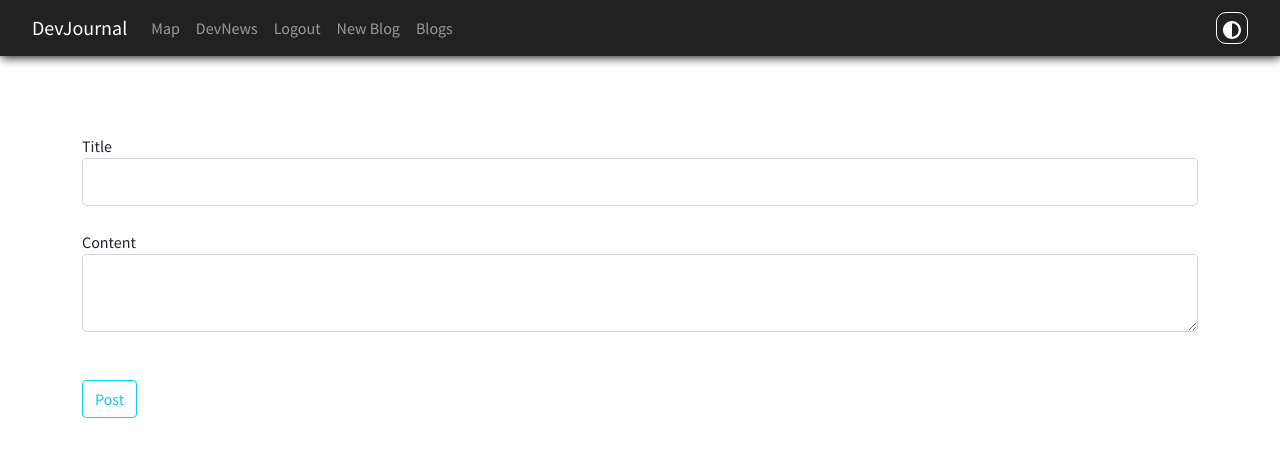
After one commit to ahmishra/DevExplorer, a Flask app: page /posts/new in a window 1280 px wide. The commit adds this page. Shown: the top 457 px of the page. Run offline with Flask 2, Linux system fonts and the light colour scheme; a user stored in the database is signed in.

Commit message:
Blogs, User Authentication, Bug Fixes, UI/UX Improvments

```diff
--- a/main/forms.py
+++ b/main/forms.py
@@ -1,6 +1,7 @@
 from flask_wtf import FlaskForm
+from wtforms import validators
 from wtforms.fields.core import BooleanField, StringField
-from wtforms.fields.simple import PasswordField, SubmitField
+from wtforms.fields.simple import PasswordField, SubmitField, TextAreaField
 from wtforms.validators import DataRequired, EqualTo, Length, ValidationError
 from main.models import User
 
@@ -28,3 +29,10 @@ class LoginForm(FlaskForm):
                              DataRequired(), Length(min=8, max=64)])
     remember_me = BooleanField("Remember Me")
     submit = SubmitField('Login')
+
+
+# New Post Form
+class NewPostForm(FlaskForm):
+    title = StringField('Title', validators=[DataRequired(), Length(10)])
+    content = TextAreaField('Content', validators=[DataRequired(), Length(25)])
+    submit = SubmitField('Post')
--- a/main/models.py
+++ b/main/models.py
@@ -1,4 +1,6 @@
 from datetime import datetime
+
+from sqlalchemy.orm import backref
 from main import db, login_manager
 from flask_login import UserMixin
 
@@ -28,4 +30,4 @@ class Post(db.Model):
     user_id = db.Column(db.Integer, db.ForeignKey("user.id"), nullable=False)
 
     def __repr__(self):
-        return f"User({self.id}, {self.title}, {self.date_posted})"
+        return f"Post({self.id}, {self.title}, {self.date_posted})"
--- a/main/routes.py
+++ b/main/routes.py
@@ -1,7 +1,10 @@
-from flask_login.utils import login_user, current_user, logout_user
+from enum import auto
+from operator import pos
+from flask_login.utils import login_required, login_user, current_user, logout_user
+from main import forms
 from main.models import User, Post
 from flask import render_template, redirect, url_for, flash
-from main.forms import RegistrationForm, LoginForm
+from main.forms import RegistrationForm, LoginForm, NewPostForm
 from main import app, bcrypt, db
 
 
@@ -59,3 +62,25 @@ def login():
 def logout():
 	logout_user()
 	return redirect(url_for('home'))
+
+
+# New Post Page
+@app.route("/posts/new", methods=["POST", "GET"])
+@login_required
+def new_post():
+	form = NewPostForm()
+	if form.validate_on_submit():
+		post = Post(title=form.title.data, content=form.content.data, author=current_user)
+		db.session.add(post)
+		db.session.commit()
+		flash("Post Was Created", "info")
+		return redirect(url_for('home'))
+
+	return render_template("new-post.html", form=form)
+
+# List Posts Page
+@app.route("/posts")
+@login_required
+def list_posts():
+	posts = Post.query.all()
+	return render_template("posts.html", posts=posts)
--- a/main/static/main.css
+++ b/main/static/main.css
@@ -48,3 +48,21 @@ nav {
 .heading {
 	font-weight: 700;
 }
+
+.blogs {
+	background-color: #212121;
+	color: white;
+	padding: 30px;
+	width: 25rem;
+	margin: 0px;
+	box-shadow: 0px 1px 20px black;
+	border-radius: 25px;
+}
+
+.card-text{
+	overflow: hidden;
+	height:10rem;
+	display: -webkit-box;
+	-webkit-line-clamp: 3;
+	-webkit-box-orient: vertical;
+}
--- a/main/templates/base.html
+++ b/main/templates/base.html
@@ -42,9 +42,6 @@
 					<li class="nav-item">
 						<a class="nav-link" href="#">DevNews</a>
 					</li>
-					<li class="nav-item">
-						<a class="nav-link" href="#">Blog</a>
-					</li>
 					{% if current_user.is_authenticated != True %}
 					<li class="nav-item">
 						<a class="nav-link" href="{{ url_for('register') }}">Register</a>
@@ -55,8 +52,11 @@
 					{% else %}
 					<li class="nav-item">
 						<a class="nav-link" href="{{ url_for('logout') }}">Logout</a>
-					</li><li class="nav-item">
-						<a class="nav-link" href="{{ url_for('account') }}">Account</a>
+					<li class="nav-item">
+						<a class="nav-link" href="{{ url_for('new_post') }}">New Blog</a>
+					</li>
+					<li class="nav-item">
+						<a class="nav-link" href="{{ url_for('list_posts') }}">Blogs</a>
 					</li>
 					{% endif %}
 				</ul>
--- /dev/null
+++ b/main/templates/new-post.html
@@ -0,0 +1,61 @@
+{% extends "base.html" %}
+{% block title %}
+New Blog - DevExplorer
+{% endblock title %}
+
+{% block content %}
+    <div class="container">
+
+        <!-- NEW POST FORM -->
+        <form method="POST" action="">
+            <!-- CSRF TOKEN -->
+            {{ form.hidden_tag() }}
+
+            <!-- FORM LAYOUT -->
+            <fieldset class="form-group">
+
+                <!-- TITLE -->
+                <div class="form-group">
+                    {{ form.title.label(class="form-control-label") }}
+                    {% if form.title.errors %}
+                    {{ form.title(class="form-control form-control-lg is-invalid") }}
+                    <div class="invalid-feedback">
+                        {% for error in form.title.errors %}
+                        <span>{{ error }}</span>
+                        {% endfor %}
+                    </div>
+                    {% else %}
+                    {{ form.title(class="form-control form-control-lg") }}
+                    {% endif %}
+
+                </div>
+
+                <br>
+
+                <!-- CONTEN -->
+                <div class="form-group">
+                    {{ form.content.label(class="form-control-label") }}
+                    {% if form.content.errors %}
+                    {{ form.content(class="form-control form-control-lg is-invalid") }}
+                    <div class="invalid-feedback">
+                        {% for error in form.content.errors %}
+                        <span>{{ error }}</span>
+                        {% endfor %}
+                    </div>
+                    {% else %}
+                    {{ form.content(class="form-control form-control-lg") }}
+                    {% endif %}
+                </div>
+
+                <br>
+            </fieldset>
+
+            <br>
+
+            <!-- SUBMIT -->
+            <div class="form-group">
+                {{ form.submit(class="btn btn-outline-info") }}
+            </div>
+        </form>
+    </div>
+{% endblock content %}
```
Also changed, not shown: main/templates/posts.html (added, +24 -0 lines), main/site.db.
